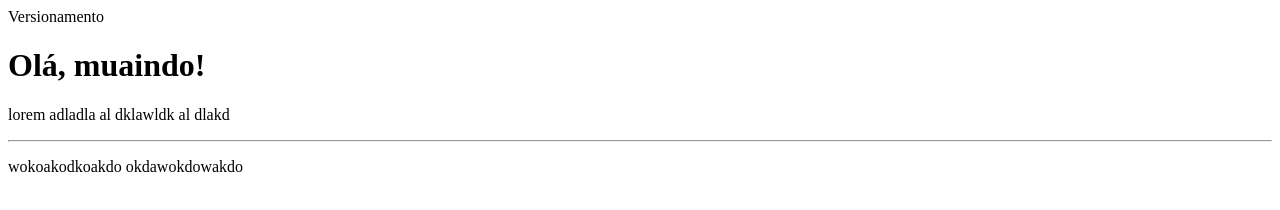
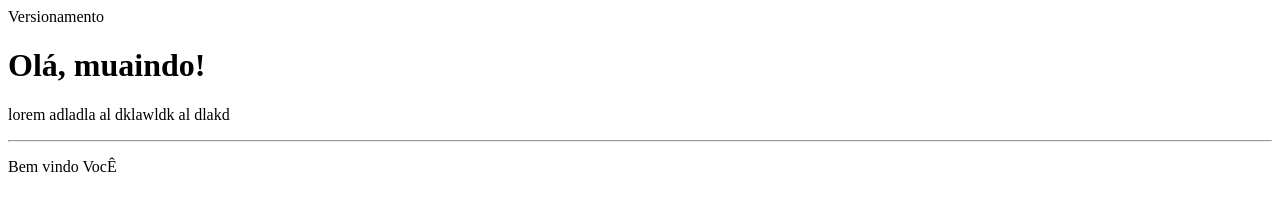
Before and after one commit to DaviPinheiro-Ricco/Ola-Mundo, a plain HTML site: page Index.html in a window 1280 px wide. Drawn offline with Linux system fonts and the light colour scheme.

Commit message:
Corrigi segundo parágrafo

```diff
--- a/Index.html
+++ b/Index.html
@@ -9,7 +9,7 @@
     <h1>Olá, muaindo!</h1>
     <p>lorem adladla al dklawldk al dlakd</p>
     <hr>
-    <p>wokoakodkoakdo okdawokdowakdo</p>
+    <p>Bem vindo VocÊ</p>
 <body>
 
 </body>
```
